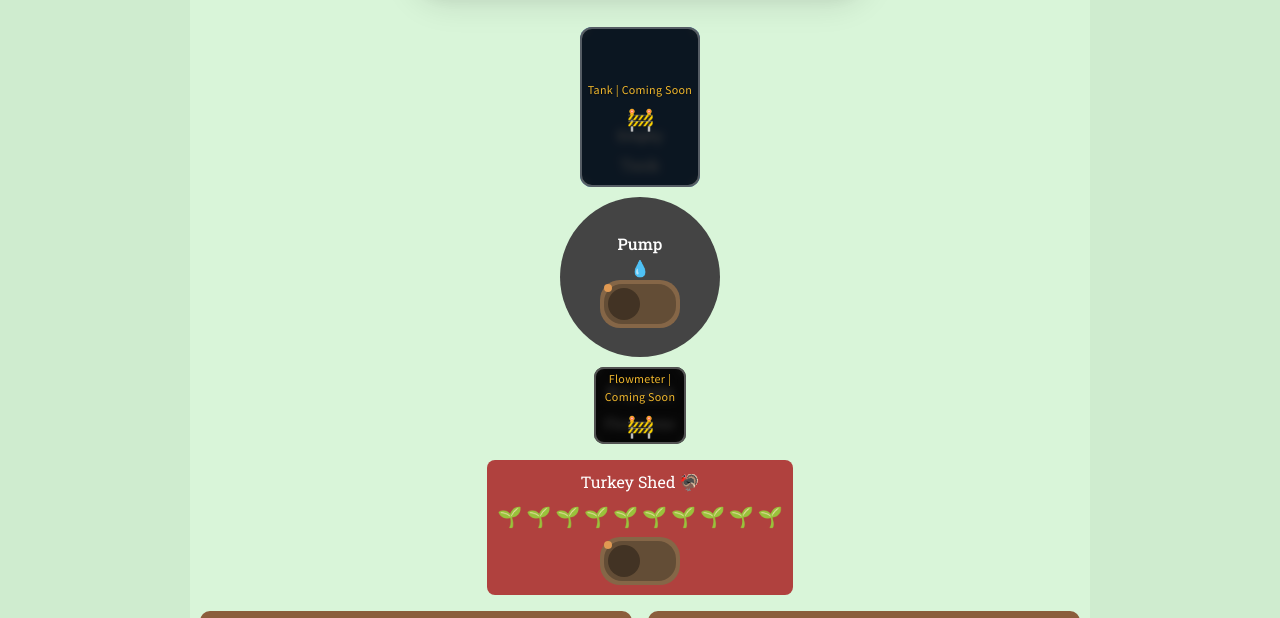
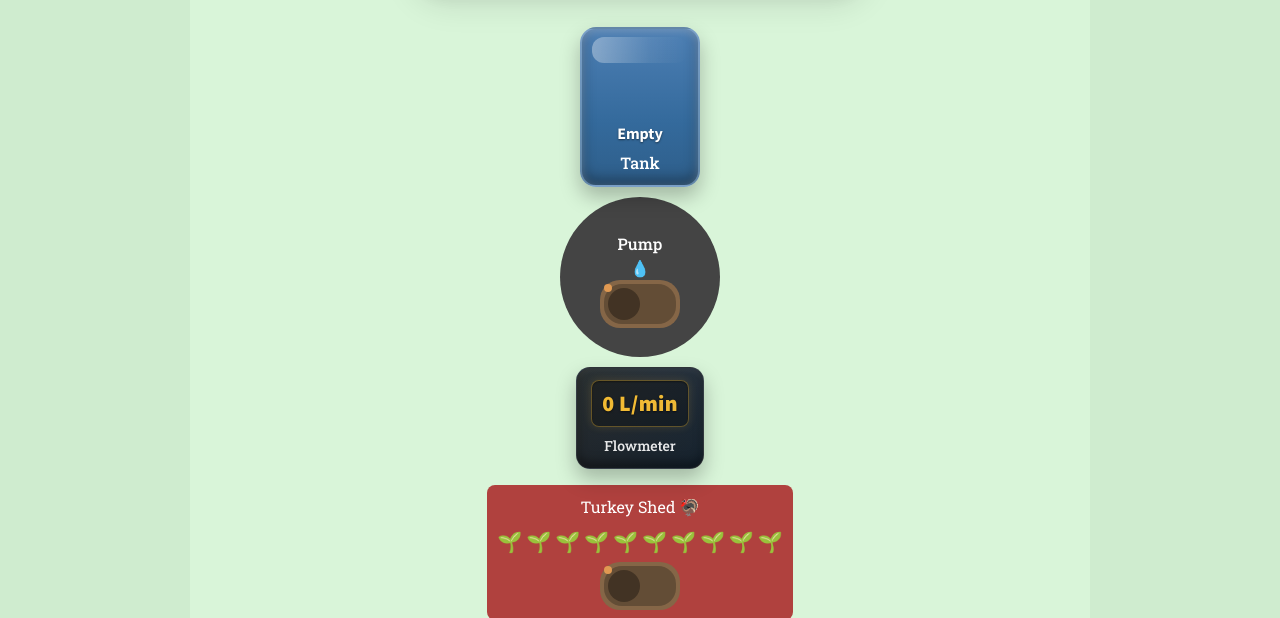
Before and after one commit to krishna684/Irrigartion_Control_South_Farm, a plain HTML site: page index.html in a window 1280 px wide. Shown: the part 215-833 px from the top of the page. Drawn offline with nearby package versions, Linux system fonts and the light colour scheme; sample sign-in values are in the browser's storage.

Commit message:
Open Tank and Flowmeter (remove coming-soon overlays) and upgrade their design (glassy gradients, flow shimmer, pulse glow)

```diff
--- a/index.html
+++ b/index.html
@@ -61,10 +61,6 @@
 
       <!-- Tank -->
       <div class="tank" id="tank">
-        <div class="coming-soon-overlay">
-          <div class="coming-soon-text">Tank | Coming Soon</div>
-          <div class="coming-soon-icon">🚧</div>
-        </div>
         <div class="level">Empty</div>
         <div class="tank-label">Tank</div>
       </div>
@@ -85,10 +81,6 @@
 
       <!-- Flowmeter -->
       <div class="flowmeter" id="flowmeter">
-        <div class="coming-soon-overlay">
-          <div class="coming-soon-text">Flowmeter | Coming Soon</div>
-          <div class="coming-soon-icon">🚧</div>
-        </div>
         <div class="value">0 L/min</div>
         <div class="flowmeter-label">Flowmeter</div>
       </div>
--- a/style.css
+++ b/style.css
@@ -66,19 +66,48 @@ body {
 
 /* Tank */
 .tank {
-  background:#3a6ea5;
+  background: linear-gradient(180deg, #4d7fb4 0%, #346a9c 60%, #2e5e8a 100%);
   color:white;
   width:120px;
   height:160px;
-  border-radius:12px;
+  border-radius:16px;
   display:flex;
   flex-direction:column;
   justify-content:flex-end;
   align-items:center;
   padding:10px;
+  box-shadow: inset 0 2px 8px rgba(255,255,255,0.25), inset 0 -6px 14px rgba(0,0,0,0.35), 0 10px 20px rgba(0,0,0,0.25);
+  border: 2px solid rgba(255,255,255,0.25);
+  position: relative;
 }
-.tank .level {font-size:16px;font-weight:bold;}
-.tank-label {margin-top:6px;}
+.tank::before {
+  content: "";
+  position: absolute;
+  top: 8px;
+  left: 10px;
+  right: 10px;
+  height: 26px;
+  border-radius: 12px;
+  background: linear-gradient(90deg, rgba(255,255,255,0.35) 0%, rgba(255,255,255,0.08) 60%, rgba(255,255,255,0) 100%);
+  filter: blur(0.2px);
+  pointer-events: none;
+}
+.tank::after {
+  content: "";
+  position: absolute;
+  bottom: 40px;
+  left: 0;
+  right: 0;
+  height: 40px;
+  background: linear-gradient(90deg, rgba(255,255,255,0.08) 0%, rgba(255,255,255,0.18) 50%, rgba(255,255,255,0.08) 100%);
+  opacity: 0;
+  transform: translateX(-30%);
+  pointer-events: none;
+}
+.tank .level {font-size:16px;font-weight:bold;text-shadow:0 1px 2px rgba(0,0,0,0.5);}
+.tank-label {margin-top:6px;font-weight:600;}
+.tank.water-flowing { box-shadow: inset 0 2px 10px rgba(255,255,255,0.3), inset 0 -8px 18px rgba(0,0,0,0.45), 0 12px 24px rgba(30,144,255,0.35); }
+.tank.water-flowing::after { opacity: 1; animation: shimmerSlide 2.2s ease-in-out infinite; }
 
 /* Pump */
 .motor {
@@ -97,14 +126,37 @@ body {
 
 /* Flowmeter */
 .flowmeter {
-  background:#222;
+  background: linear-gradient(180deg, #1f2933 0%, #151b20 100%);
   color:white;
-  padding:10px;
-  border-radius:10px;
+  padding:12px 14px;
+  border-radius:14px;
   text-align:center;
+  border: 1px solid rgba(255,255,255,0.1);
+  box-shadow: inset 0 2px 6px rgba(255,255,255,0.06), inset 0 -6px 10px rgba(0,0,0,0.5), 0 10px 20px rgba(0,0,0,0.25);
+  position: relative;
 }
-.flowmeter .value {font-size:20px;font-weight:bold;}
-.flowmeter-label {margin-top:6px;font-size:14px;}
+.flowmeter::before {
+  content: "";
+  position: absolute;
+  inset: 0;
+  border-radius: 14px;
+  background: linear-gradient(135deg, rgba(241,184,45,0.06) 0%, rgba(255,255,255,0.04) 40%, rgba(30,144,255,0.06) 100%);
+  pointer-events: none;
+}
+.flowmeter .value {
+  font-size:22px;
+  font-weight:800;
+  letter-spacing: 0.3px;
+  color: #F1B82D;
+  background: rgba(0,0,0,0.35);
+  border: 1px solid rgba(241,184,45,0.35);
+  padding: 6px 10px;
+  border-radius: 8px;
+  box-shadow: inset 0 1px 2px rgba(0,0,0,0.6), 0 0 8px rgba(241,184,45,0.15);
+  text-shadow: 0 1px 2px rgba(0,0,0,0.8);
+}
+.flowmeter-label {margin-top:8px;font-size:14px;font-weight:600;opacity:0.9;}
+.flowmeter.water-flowing { box-shadow: inset 0 2px 8px rgba(255,255,255,0.08), inset 0 -8px 14px rgba(0,0,0,0.6), 0 12px 28px rgba(30,144,255,0.35); animation: pulseGlow 2.4s ease-in-out infinite; }
 
 /* Shed */
 .shed {
@@ -537,6 +589,18 @@ nav {
   animation: waterWave 1.8s ease-in-out infinite;
 }
 
+@keyframes pulseGlow {
+  0%, 100% { box-shadow: inset 0 2px 8px rgba(255,255,255,0.08), inset 0 -8px 14px rgba(0,0,0,0.6), 0 10px 22px rgba(30,144,255,0.25); }
+  50% { box-shadow: inset 0 2px 10px rgba(255,255,255,0.12), inset 0 -10px 18px rgba(0,0,0,0.65), 0 14px 30px rgba(30,144,255,0.45); }
+}
+
+@keyframes shimmerSlide {
+  0% { transform: translateX(-40%); opacity: 0.0; }
+  35% { opacity: 0.35; }
+  70% { opacity: 0.1; }
+  100% { transform: translateX(140%); opacity: 0; }
+}
+
 /* Row water flow effect */
 .row.water-flowing, .shed.water-flowing {
   background: linear-gradient(45deg, #2e8b57, #00ff7f, #98fb98);
```
